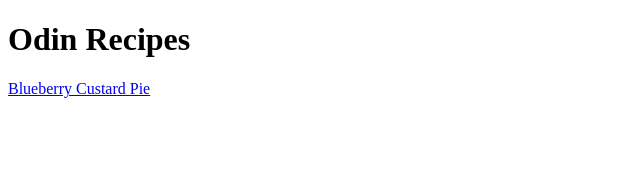
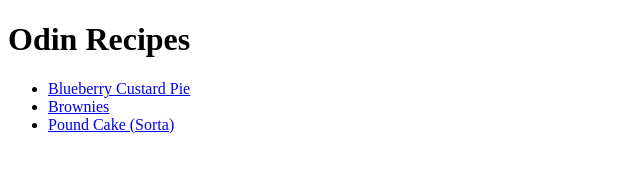
Before and after one commit to sakele/odin-recipes, a plain HTML site: page index.html in a window 1280 px wide. Shown: the whole page, without its empty margins (0-640 px from the left). Drawn offline with Linux system fonts and the light colour scheme.

Commit message:
Add links for brownies and pound cake recipe in list format

```diff
--- a/index.html
+++ b/index.html
@@ -7,6 +7,10 @@
 
     <body>
         <h1>Odin Recipes</h1>
-        <a href="./recipes/blueberry-custard-pie.html">Blueberry Custard Pie</a>
+        <ul>
+            <li><a href="./recipes/blueberry-custard-pie.html">Blueberry Custard Pie</a></li>
+            <li><a href="./recipes/brownies.html">Brownies</a></li>
+            <li><a href="./recipes/pound-cake.html">Pound Cake (Sorta)</a></li>
+        </ul>
     </body>
 </html>
```
